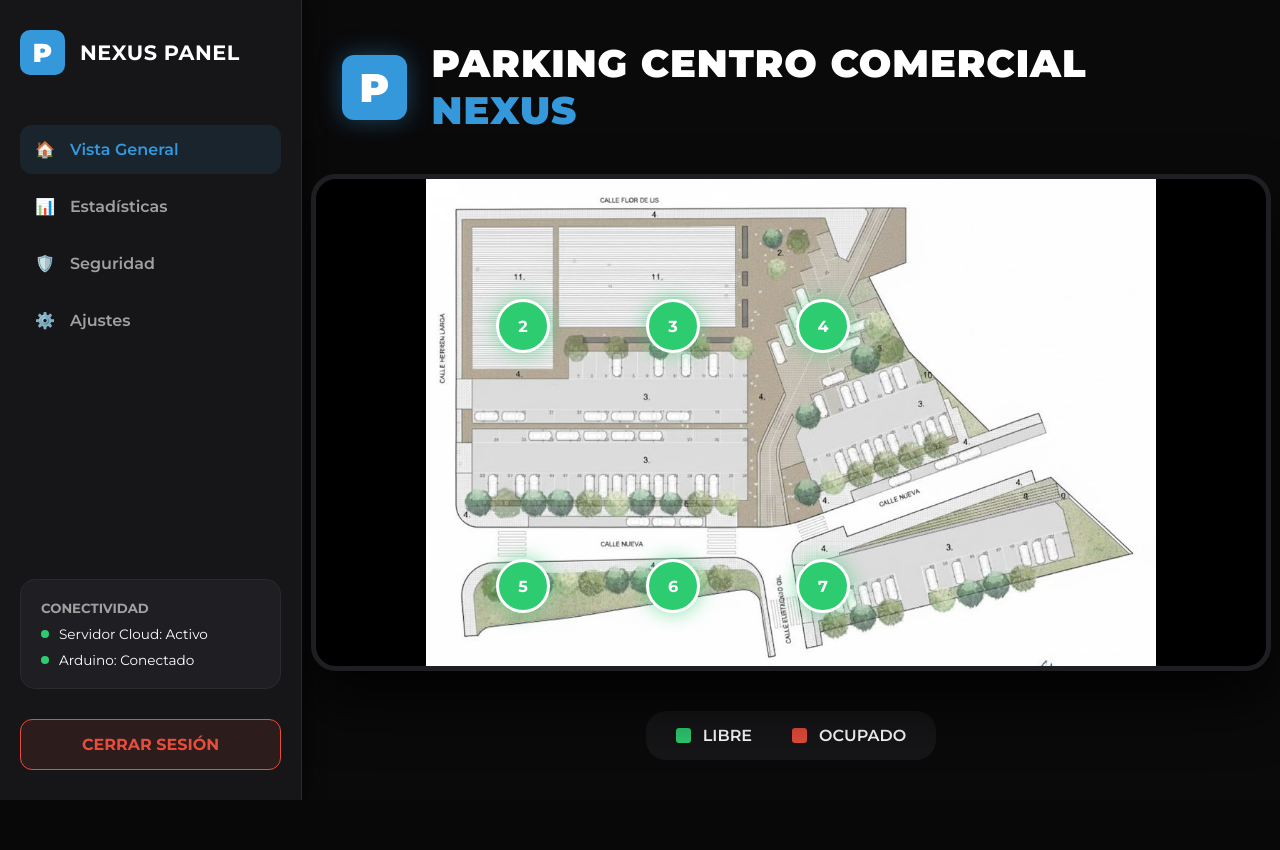
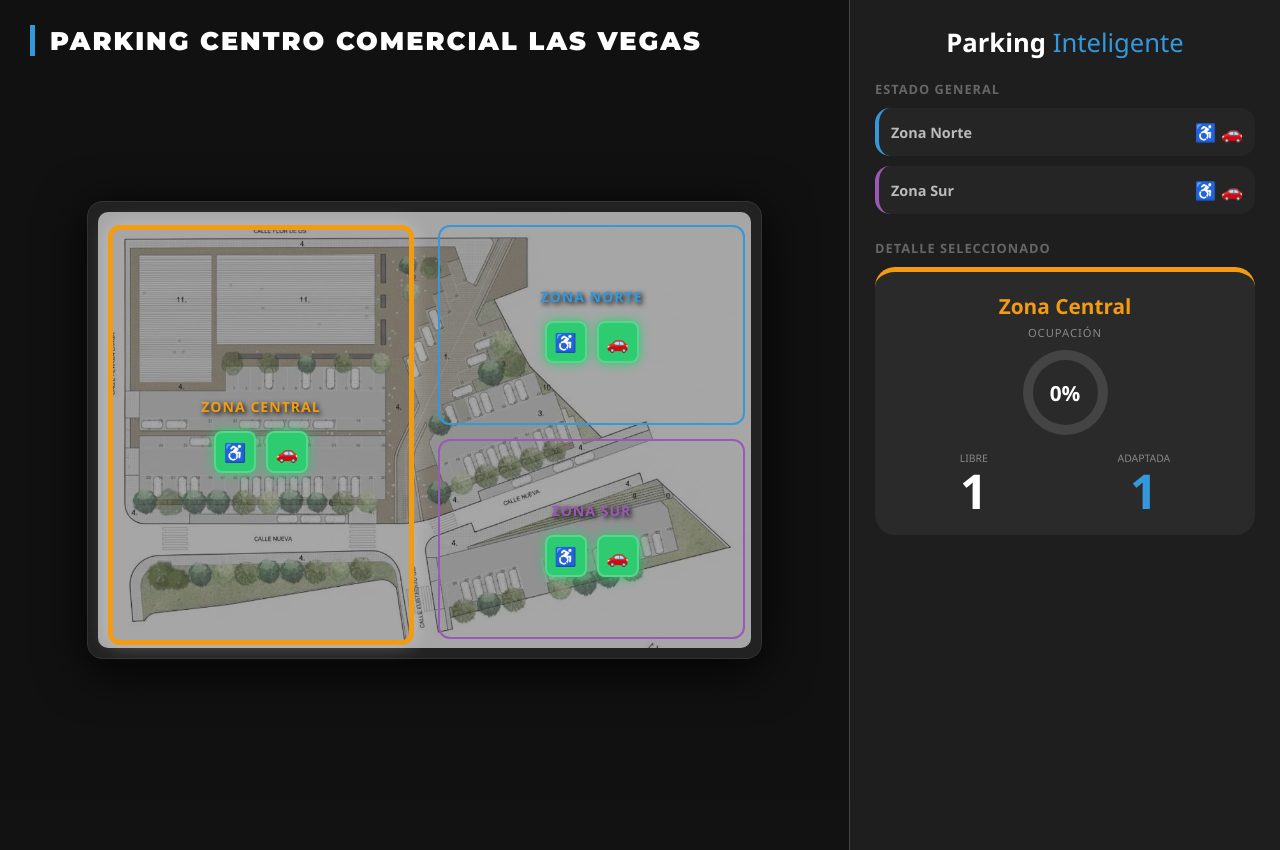
Before and after one commit to Daylon20/Parking-Flask-Arduino, a Flask app: page / in a window 1280 px wide. Before the commit the page ends 800 px from the top, so only its background shows below. Run offline with Flask 3, Linux system fonts and the light colour scheme; the visitor is signed in with stand-in values (Sample User, id 1).

Commit message:
Update index.html

```diff
--- a/templates/index.html
+++ b/templates/index.html
@@ -3,319 +3,241 @@
 <head>
     <meta charset="UTF-8">
     <meta name="viewport" content="width=device-width, initial-scale=1.0">
-    <title>NEXUS PARKING - Dashboard Profesional</title>
-    <link href="https://fonts.googleapis.com/css2?family=Montserrat:wght@300;400;600;700;900&display=swap" rel="stylesheet">
+    <title>Smart Parking - Las Vegas</title>
+    <link href="https://fonts.googleapis.com/css2?family=Montserrat:wght@900&display=swap" rel="stylesheet">
     <style>
-        /* VARIABLES DE COLOR ORIGINALES */
         :root {
-            --primary-blue: #3498db;
-            --dark-bg: #0a0a0b;
-            --panel-bg: #161618;
-            --card-bg: #1f1f23;
-            --text-main: #ffffff;
-            --text-dim: #a0a0a0;
-            --success: #2ecc71;
-            --danger: #e74c3c;
-            --warning: #f1c40f;
+            --norte: #3498db; --sur: #9b59b6; --central: #f39c12;
+            --bg-dark: #121212; --panel-bg: #1e1e1e;
         }
 
         body {
-            margin: 0;
-            padding: 0;
-            font-family: 'Montserrat', sans-serif;
-            background-color: var(--dark-bg);
-            color: var(--text-main);
-            display: flex;
-            height: 100vh;
-            overflow: hidden;
+            font-family: 'Segoe UI', system-ui, sans-serif;
+            background-color: var(--bg-dark); color: white; margin: 0;
+            display: flex; flex-direction: row; height: 100vh; overflow: hidden;
         }
 
-        /* BARRA LATERAL IZQUIERDA (ESTRUCTURA ORIGINAL) */
-        .sidebar {
-            width: 320px;
-            background-color: var(--panel-bg);
-            border-right: 1px solid #2a2a2e;
-            display: flex;
-            flex-direction: column;
-            padding: 30px 20px;
-            box-sizing: border-box;
-            box-shadow: 5px 0 15px rgba(0,0,0,0.5);
+        /* TÍTULO: Montserrat, pegado a la izquierda */
+        .titulo-superior {
+            position: absolute;
+            top: 25px;
+            left: 30px;
+            z-index: 100;
+            color: white;
+            font-family: 'Montserrat', sans-serif;
+            font-size: 1.6em;
+            font-weight: 900;
+            text-transform: uppercase;
+            letter-spacing: 2px;
+            pointer-events: none;
+            border-left: 5px solid var(--norte);
+            padding-left: 15px;
         }
 
-        .sidebar-brand {
-            display: flex;
-            align-items: center;
-            gap: 15px;
-            margin-bottom: 50px;
+        .contenedor-principal {
+            flex: 3; position: relative; display: flex;
+            justify-content: center; align-items: center;
+            padding: 40px;
+            background: #111; width: 100%;
         }
 
-        .sidebar-p-logo {
-            background-color: var(--primary-blue);
-            color: white;
-            width: 45px;
-            height: 45px;
-            display: flex;
-            align-items: center;
-            justify-content: center;
-            border-radius: 10px;
-            font-weight: 900;
-            font-size: 26px;
+        /* MAPA: Bajado con margin-top */
+        .map-container {
+            position: relative;
+            background: #222;
+            border-radius: 15px;
+            padding: 10px;
+            width: 85%;
+            max-width: 850px;
+            box-shadow: 0 10px 50px rgba(0,0,0,0.9);
+            border: 1px solid #333;
+            margin: 60px auto 0 auto; /* Posición ajustada */
         }
 
-        .sidebar-brand-text {
-            font-weight: 700;
-            font-size: 1.3rem;
-            letter-spacing: 0.5px;
+        .map-image { width: 100%; height: auto; border-radius: 10px; opacity: 0.6; display: block; margin: 0 auto; }
+
+        .led {
+            width: 38px; height: 38px; border-radius: 8px; display: flex; align-items: center;
+            justify-content: center; font-weight: bold; font-size: 18px; transition: 0.3s; border: 2px solid rgba(255,255,255,0.2);
+        }
+        .led-off { background: #2ecc71; box-shadow: 0 0 12px #2ecc71; color: #000; }
+        .led-on { background: #e74c3c; box-shadow: 0 0 12px #e74c3c; color: #fff; }
+
+        @media (max-width: 1000px) {
+            body { flex-direction: column; height: auto; overflow-y: auto; }
+            .contenedor-principal { padding: 100px 10px 20px 10px !important; width: 100vw; height: auto; }
+            .side-panel { width: 100% !important; height: auto !important; border-left: none !important; }
+            .map-container { width: 95%; max-width: none; margin-top: 20px; }
+            .nombre-zona-mapa { font-size: 12px !important; }
+            .titulo-superior { font-size: 1.1em; top: 15px; left: 20px; border-left-width: 3px; }
         }
 
-        .menu-list {
-            list-style: none;
-            padding: 0;
-            margin: 0;
+        .zona-interactiva {
+            position: absolute; cursor: pointer; border-radius: 12px;
+            display: flex; flex-direction: column; align-items: center; justify-content: center;
+            transition: 0.3s; border: 2px solid;
+            background: transparent !important;
         }
 
-        .menu-item {
-            display: flex;
-            align-items: center;
-            gap: 15px;
-            padding: 15px;
-            margin-bottom: 8px;
-            border-radius: 12px;
-            cursor: pointer;
-            transition: all 0.3s ease;
-            color: var(--text-dim);
-            font-weight: 600;
-        }
+        #zona-norte { border-color: var(--norte); }
+        #zona-central { border-color: var(--central); }
+        #zona-sur { border-color: var(--sur); }
 
-        .menu-item:hover, .menu-item.active {
-            background-color: rgba(52, 152, 219, 0.1);
-            color: var(--primary-blue);
-        }
+        .zona-activa { box-shadow: 0 0 20px rgba(255,255,255,0.3); border-width: 5px !important; }
 
-        .status-panel {
-            margin-top: auto;
-            background-color: var(--card-bg);
-            padding: 20px;
-            border-radius: 15px;
-            border: 1px solid #2a2a2e;
-        }
-
-        .status-indicator {
-            display: flex;
-            align-items: center;
-            gap: 10px;
-            font-size: 0.85rem;
-            margin-top: 10px;
-        }
-
-        .dot {
-            width: 8px;
-            height: 8px;
-            border-radius: 50%;
-            background-color: var(--warning);
-        }
-
-        /* CONTENIDO PRINCIPAL (DERECHA) */
-        .main-view {
-            flex-grow: 1;
-            padding: 40px;
-            display: flex;
-            flex-direction: column;
-            align-items: center;
-            overflow-y: auto;
-        }
-
-        /* EL TÍTULO QUE ME HAS PEDIDO LITERALMENTE */
-        .header-section {
-            display: flex;
-            align-items: center;
-            justify-content: center;
-            gap: 25px;
-            margin-bottom: 40px;
-            width: 100%;
-        }
-
-        .big-p-logo {
-            background-color: var(--primary-blue);
-            color: white;
-            width: 65px;
-            height: 65px;
-            display: flex;
-            align-items: center;
-            justify-content: center;
-            border-radius: 12px;
-            font-weight: 900;
-            font-size: 40px;
-            box-shadow: 0 0 25px rgba(52, 152, 219, 0.4);
-        }
-
-        .big-title {
-            font-weight: 900;
-            font-size: 2.4rem;
-            margin: 0;
-            text-transform: uppercase;
+        .nombre-zona-mapa {
+            font-weight: 800; font-size: 1.1vw; text-transform: uppercase;
+            margin-bottom: 15px;
+            text-shadow: 2px 2px 5px rgba(0,0,0,1);
             letter-spacing: 1px;
         }
 
-        /* CONTENEDOR DE TU IMAGEN logo_parking.jpg */
-        .parking-container {
-            position: relative;
-            width: 950px;
-            height: 550px;
-            background: url('/static/img/logo_parking.jpg') no-repeat center center;
-            background-size: contain;
-            background-color: #000;
-            border-radius: 25px;
-            border: 5px solid #1f1f23;
-            box-shadow: 0 30px 60px rgba(0,0,0,0.8);
+        .side-panel {
+            width: 380px; background: var(--panel-bg); padding: 25px;
+            border-left: 1px solid #444; display: flex; flex-direction: column; height: 100vh; overflow-y: auto;
         }
 
-        /* LAS PLAZAS (CÍRCULOS) */
-        .slot {
-            position: absolute;
-            width: 48px;
-            height: 48px;
-            border-radius: 50%;
-            border: 3px solid #fff;
-            display: flex;
-            align-items: center;
-            justify-content: center;
-            font-weight: 700;
-            transition: all 0.5s cubic-bezier(0.4, 0, 0.2, 1);
-            box-shadow: 0 0 10px rgba(0,0,0,0.5);
-        }
+        .stat-box { background: #2a2a2a; padding: 20px; border-radius: 20px; margin-bottom: 15px; border-top: 5px solid #444; }
+        .mini-box { background: #252525; padding: 12px; border-radius: 15px; margin-bottom: 10px; display: flex; justify-content: space-between; align-items: center; border-left: 4px solid #444; cursor: pointer; transition: 0.2s; }
+        .mini-box:hover { background: #333; }
 
-        .slot.free {
-            background-color: var(--success);
-            box-shadow: 0 0 20px rgba(46, 204, 113, 0.6);
-        }
+        .donut-chart { width: 85px; height: 85px; border-radius: 50%; display: flex; align-items: center; justify-content: center; margin: 10px auto; position: relative; }
+        .donut-chart::after { content: ''; position: absolute; width: 65px; height: 65px; background: #2a2a2a; border-radius: 50%; }
+        .donut-text { position: relative; z-index: 1; font-weight: bold; font-size: 1.3em; }
 
-        .slot.occupied {
-            background-color: var(--danger);
-            box-shadow: 0 0 20px rgba(231, 76, 60, 0.6);
-            transform: scale(1.15);
-        }
-
-        /* COORDENADAS (COMO ANTES, AJUSTALAS SI ES NECESARIO) */
-        #p2 { top: 120px; left: 180px; }
-        #p3 { top: 120px; left: 330px; }
-        #p4 { top: 120px; left: 480px; }
-        #p5 { top: 380px; left: 180px; }
-        #p6 { top: 380px; left: 330px; }
-        #p7 { top: 380px; left: 480px; }
-
-        .btn-logout {
-            margin-top: 30px;
-            padding: 15px;
-            background-color: rgba(231, 76, 60, 0.1);
-            color: var(--danger);
-            text-decoration: none;
-            text-align: center;
-            border-radius: 12px;
-            border: 1px solid var(--danger);
-            font-weight: 700;
-            transition: 0.3s;
-        }
-
-        .btn-logout:hover {
-            background-color: var(--danger);
-            color: white;
-        }
-
+        .big-num { font-size: 3em; font-weight: bold; margin: 0; line-height: 1; }
+        .rec-item { display: inline-flex; align-items: center; background: #1a1a1a; padding: 4px 8px; border-radius: 8px; margin: 0 3px; border: 1px solid #333; }
+        .rec-val { font-weight: bold; color: #2ecc71; margin-right: 4px; }
     </style>
 </head>
-<body>
+<body onload="mostrarInfo('Zona Central')">
 
-    <div class="sidebar">
-        <div class="sidebar-brand">
-            <div class="sidebar-p-logo">P</div>
-            <div class="sidebar-brand-text">NEXUS PANEL</div>
-        </div>
+    <div class="titulo-superior">PARKING CENTRO COMERCIAL LAS VEGAS</div>
 
-        <div class="menu-list">
-            <div class="menu-item active"><span>🏠</span> Vista General</div>
-            <div class="menu-item"><span>📊</span> Estadísticas</div>
-            <div class="menu-item"><span>🛡️</span> Seguridad</div>
-            <div class="menu-item"><span>⚙️</span> Ajustes</div>
-        </div>
+    <div class="contenedor-principal">
+        <div class="map-container">
+            <img src="{{ url_for('static', filename='img/logo_parking.jpg') }}" class="map-image">
 
-        <div class="status-panel">
-            <h5 style="margin:0; color:var(--text-dim)">CONECTIVIDAD</h5>
-            <div class="status-indicator">
-                <div class="dot" id="server-dot" style="background-color: var(--success);"></div>
-                <span>Servidor Cloud: Activo</span>
+            <div id="zona-central" class="zona-interactiva" style="top:5%; left:3%; width:44%; height:90%;" onclick="mostrarInfo('Zona Central')">
+                <span class="nombre-zona-mapa" style="color:var(--central);">Zona Central</span>
+                <div style="display:flex; gap:10px;"><div id="led-p6" class="led">♿</div><div id="led-p7" class="led">🚗</div></div>
             </div>
-            <div class="status-indicator">
-                <div class="dot" id="arduino-dot"></div>
-                <span>Arduino: <span id="arduino-text">Buscando...</span></span>
+
+            <div id="zona-norte" class="zona-interactiva" style="top:5%; left:52%; width:45%; height:43%;" onclick="mostrarInfo('Zona Norte')">
+                <span class="nombre-zona-mapa" style="color:var(--norte);">Zona Norte</span>
+                <div style="display:flex; gap:10px;"><div id="led-p2" class="led">♿</div><div id="led-p3" class="led">🚗</div></div>
             </div>
-        </div>
 
-        <a href="/logout" class="btn-logout">CERRAR SESIÓN</a>
-    </div>
-
-    <div class="main-view">
-
-        <div class="header-section">
-            <div class="big-p-logo">P</div>
-            <h1 class="big-title">
-                PARKING CENTRO COMERCIAL <span style="color: var(--primary-blue);">NEXUS</span>
-            </h1>
-        </div>
-
-        <div class="parking-container">
-            <div id="p2" class="slot free">2</div>
-            <div id="p3" class="slot free">3</div>
-            <div id="p4" class="slot free">4</div>
-            <div id="p5" class="slot free">5</div>
-            <div id="p6" class="slot free">6</div>
-            <div id="p7" class="slot free">7</div>
-        </div>
-
-        <div style="margin-top: 40px; display: flex; gap: 40px; background: var(--panel-bg); padding: 15px 30px; border-radius: 20px;">
-            <div style="display: flex; align-items: center; gap: 12px;">
-                <div style="width: 15px; height: 15px; background: var(--success); border-radius: 3px;"></div>
-                <span style="font-weight: 600;">LIBRE</span>
-            </div>
-            <div style="display: flex; align-items: center; gap: 12px;">
-                <div style="width: 15px; height: 15px; background: var(--danger); border-radius: 3px;"></div>
-                <span style="font-weight: 600;">OCUPADO</span>
+            <div id="zona-sur" class="zona-interactiva" style="top:52%; left:52%; width:45%; height:43%;" onclick="mostrarInfo('Zona Sur')">
+                <span class="nombre-zona-mapa" style="color:var(--sur);">Zona Sur</span>
+                <div style="display:flex; gap:10px;"><div id="led-p4" class="led">♿</div><div id="led-p5" class="led">🚗</div></div>
             </div>
         </div>
     </div>
 
+    <div class="side-panel">
+        <h2 style="margin:0 0 20px 0; font-size: 1.6em; text-align: center;">Parking <span style="color:var(--norte); font-weight:300;">Inteligente</span></h2>
+
+        <h3 style="font-size: 0.8em; color: #666; text-transform: uppercase; margin: 0 0 10px 0; letter-spacing: 1px;">Estado General</h3>
+        <div id="otras-zonas"></div>
+
+        <h3 style="font-size: 0.8em; color: #666; text-transform: uppercase; margin: 15px 0 10px 0; letter-spacing: 1px;">Detalle Seleccionado</h3>
+        <div id="zona-seleccionada"></div>
+
+        <div id="aviso-zona"></div>
+    </div>
+
     <script>
-        async function fetchStatus() {
-            try {
-                const response = await fetch('/status');
-                const data = await response.json();
+        let estadosPines = { p2:0, p3:0, p4:0, p5:0, p6:0, p7:0 };
+        let zonaActual = "Zona Central";
+        const CONFIG = {
+            "Zona Norte":   { id: 'zona-norte', pines: ['p2', 'p3'], color: "#3498db" },
+            "Zona Sur":     { id: 'zona-sur', pines: ['p4', 'p5'], color: "#9b59b6" },
+            "Zona Central": { id: 'zona-central', pines: ['p6', 'p7'], color: "#f39c12" }
+        };
 
-                // Actualizar luces del panel lateral
-                document.getElementById('arduino-dot').style.background = '#2ecc71';
-                document.getElementById('arduino-text').innerText = 'Conectado';
+        function mostrarInfo(nombre) {
+            zonaActual = nombre;
+            document.querySelectorAll('.zona-interactiva').forEach(z => z.classList.remove('zona-activa'));
+            document.getElementById(CONFIG[nombre].id).classList.add('zona-activa');
+            actualizarInterfaz(estadosPines);
+        }
 
-                // Actualizar cada plaza
-                for (let key in data) {
-                    const slotElement = document.getElementById(key);
-                    if (slotElement) {
-                        if (data[key] === 1) {
-                            slotElement.classList.remove('free');
-                            slotElement.classList.add('occupied');
-                        } else {
-                            slotElement.classList.remove('occupied');
-                            slotElement.classList.add('free');
-                        }
+        function actualizarInterfaz(data) {
+            estadosPines = data;
+            for (let pin in data) {
+                let led = document.getElementById('led-' + pin);
+                if (led) led.className = data[pin] === 1 ? 'led led-on' : 'led led-off';
+            }
+
+            let htmlOtras = "";
+            for (let z in CONFIG) {
+                if (z === zonaActual) continue;
+                let zC = CONFIG[z];
+                let lA = data[zC.pines[0]] === 0 ? "♿" : "";
+                let lB = data[zC.pines[1]] === 0 ? "🚗" : "";
+                htmlOtras += `
+                    <div class="mini-box" style="border-left-color: ${zC.color}" onclick="mostrarInfo('${z}')">
+                        <span style="font-weight:bold; color:#bbb; font-size: 0.9em;">${z}</span>
+                        <div>
+                            <span style="color:#2ecc71; font-size:1.1em;">${lA} ${lB}</span>
+                        </div>
+                    </div>`;
+            }
+            document.getElementById('otras-zonas').innerHTML = htmlOtras;
+
+            const c = CONFIG[zonaActual];
+            const libA = data[c.pines[0]] === 0 ? 1 : 0;
+            const libB = data[c.pines[1]] === 0 ? 1 : 0;
+            const porc = (( (data[c.pines[0]] === 1 ? 1:0) + (data[c.pines[1]] === 1 ? 1:0) ) / 2) * 100;
+
+            document.getElementById('zona-seleccionada').innerHTML = `
+                <div class="stat-box" style="border-top-color: ${c.color}">
+                    <div style="text-align:center; font-size:1.3em; font-weight:bold; color:${c.color}; margin-bottom: 5px;">${zonaActual}</div>
+
+                    <div style="text-align:center; font-size:0.7em; color:#888; text-transform:uppercase; letter-spacing:1px;">Ocupación</div>
+
+                    <div class="donut-chart" style="background: conic-gradient(${c.color} ${porc}%, #444 0);">
+                        <span class="donut-text">${porc}%</span>
+                    </div>
+
+                    <div style="display:flex; justify-content: space-around; text-align:center;">
+                        <div><span style="font-size:0.65em; color:#888;">LIBRE</span><br><span class="big-num">${libB}</span></div>
+                        <div><span style="font-size:0.65em; color:#888;">ADAPTADA</span><br><span class="big-num" style="color:#3498db">${libA}</span></div>
+                    </div>
+                </div>`;
+            gestionarRecomendacion(data);
+        }
+
+        function gestionarRecomendacion(data) {
+            let aviso = document.getElementById('aviso-zona');
+            if (data[CONFIG[zonaActual].pines[0]] === 1 && data[CONFIG[zonaActual].pines[1]] === 1) {
+                let mejor = ""; let maxL = -1; let hRec = "";
+                for (let z in CONFIG) {
+                    if (z === zonaActual) continue;
+                    let a = data[CONFIG[z].pines[0]] === 0 ? 1 : 0;
+                    let b = data[CONFIG[z].pines[1]] === 0 ? 1 : 0;
+                    if ((a+b) > maxL) {
+                        maxL = a+b; mejor = z;
+                        hRec = (a > 0 ? `<span class="rec-item"><span class="rec-val">${a}</span>♿</span>` : "") +
+                               (b > 0 ? `<span class="rec-item"><span class="rec-val">${b}</span>🚗</span>` : "");
                     }
                 }
-            } catch (error) {
-                document.getElementById('arduino-dot').style.background = '#e74c3c';
-                document.getElementById('arduino-text').innerText = 'Error';
-            }
+                if (maxL > 0) {
+                    aviso.innerHTML = `<div class="stat-box" style="border-top-color:#e74c3c; background:rgba(231,76,60,0.1); text-align:center;">
+                        <b style="color:#e74c3c; font-size:0.85em; text-transform:uppercase;">⚠️ ${zonaActual.toUpperCase()} COMPLETA</b><br>
+                        <p style="margin:10px 0 0 0; font-size:0.9em;">Se recomienda ir a la <b>${mejor}</b>:<br><br>${hRec}</p>
+                    </div>`;
+                } else {
+                    aviso.innerHTML = `<div class="stat-box" style="border-top-color:#e74c3c; text-align:center; font-weight:bold; font-size:0.9em;">🚨 PARKING COMPLETO</div>`;
+                }
+            } else { aviso.innerHTML = ""; }
         }
 
-        // Llamada cada 2 segundos
-        setInterval(fetchStatus, 2000);
-        fetchStatus();
+        function refrescar() {
+            fetch('/status').then(r => r.json()).then(d => actualizarInterfaz(d)).catch(() => {});
+        }
+        setInterval(refrescar, 2000);
     </script>
 </body>
 </html>
```
